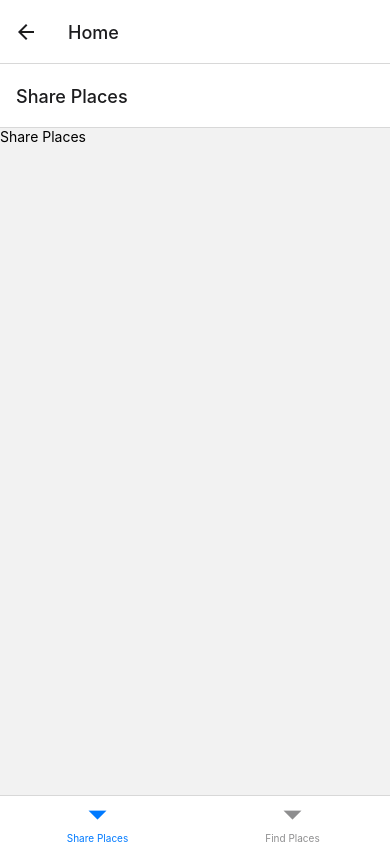
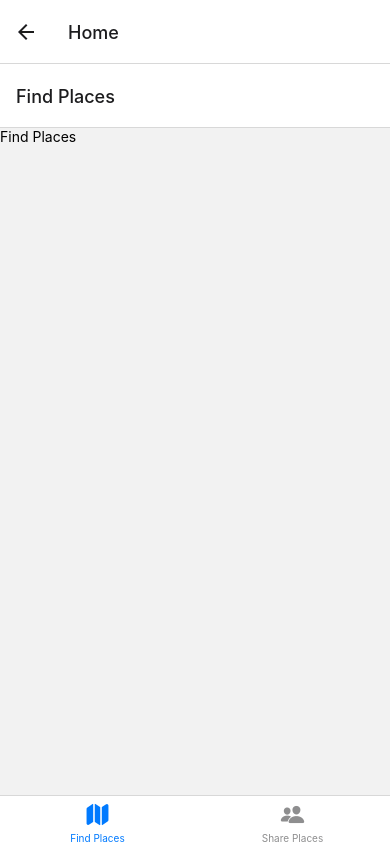
Before and after one commit to Rafid41/React-Native_practice-CRUD, a React Native app: screen /Home in a window 390 px wide. Built offline with nearby package versions, Linux system fonts and the light colour scheme.

Commit message:
add icons to bottom nav bar

```diff
--- a/src/Components/NavigationTab/NavigationTab.js
+++ b/src/Components/NavigationTab/NavigationTab.js
@@ -1,17 +1,36 @@
 // src\Components\NavigationTab\NavigationTab.js
 import React from "react";
-import { View, Text } from "react-native";
 import { createBottomTabNavigator } from "@react-navigation/bottom-tabs";
 import SharePlaces from "../SharePlaces/SharePlaces";
 import FindPlaces from "../FindPlaces/FindPlaces";
+import Icons from "react-native-vector-icons/Ionicons";
 
 const Tab = createBottomTabNavigator();
 
 const NavigationTab = (props) => {
     return (
         <Tab.Navigator>
-            <Tab.Screen name="Share Places" component={SharePlaces} />
-            <Tab.Screen name="Find Places" component={FindPlaces} />
+            <Tab.Screen
+                name="Find Places"
+                component={FindPlaces}
+                options={{
+                    tabBarIcon: ({ color, size }) => (
+                        <Icons name="map" color={color} size={size} />
+                    ),
+                }}
+            />
+
+            <Tab.Screen
+                name="Share Places"
+                component={SharePlaces}
+                // show icons
+                options={{
+                    // default color and size
+                    tabBarIcon: ({ color, size }) => (
+                        <Icons name="people" color={color} size={size} />
+                    ),
+                }}
+            />
         </Tab.Navigator>
     );
 };
```
